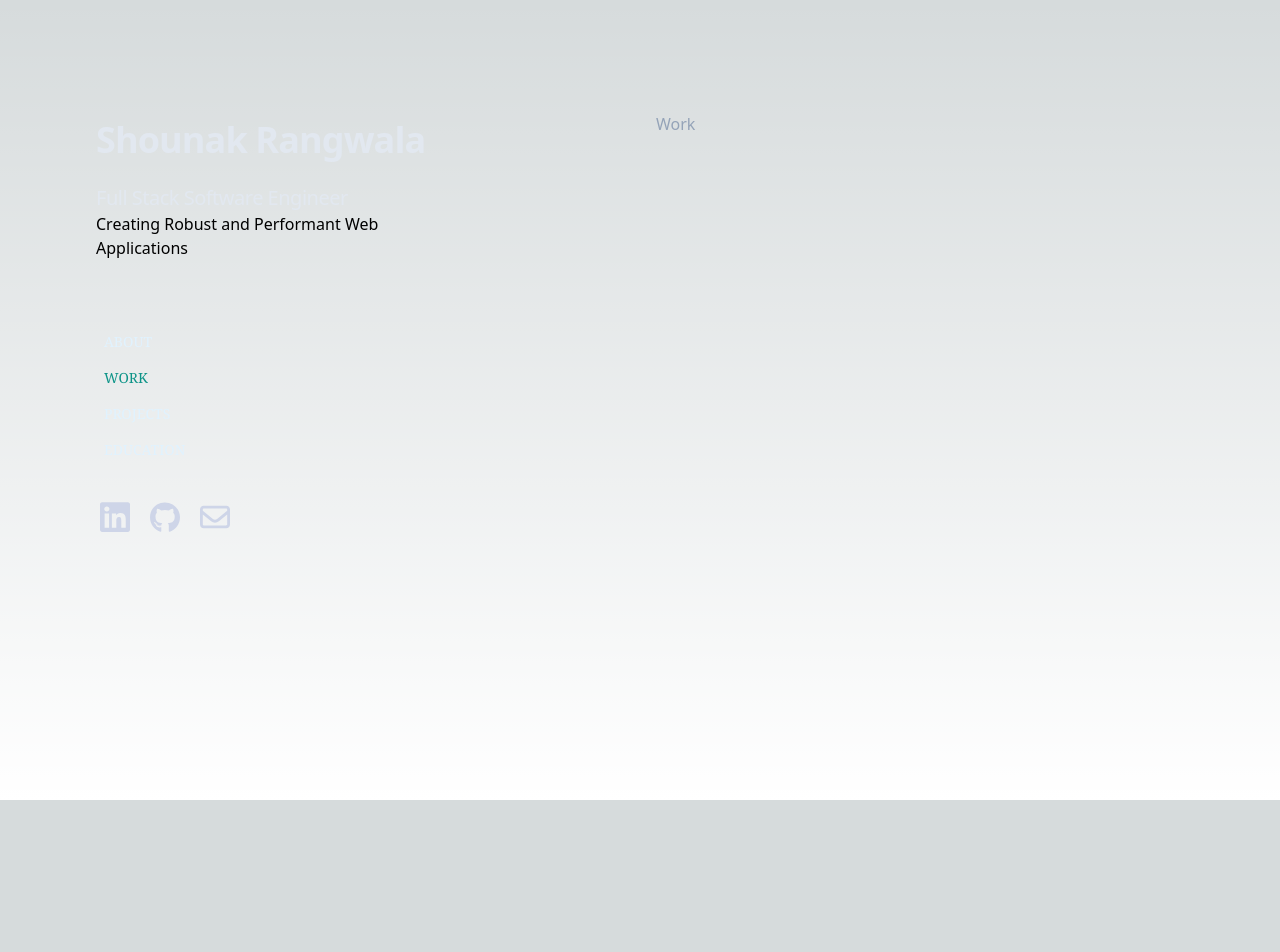
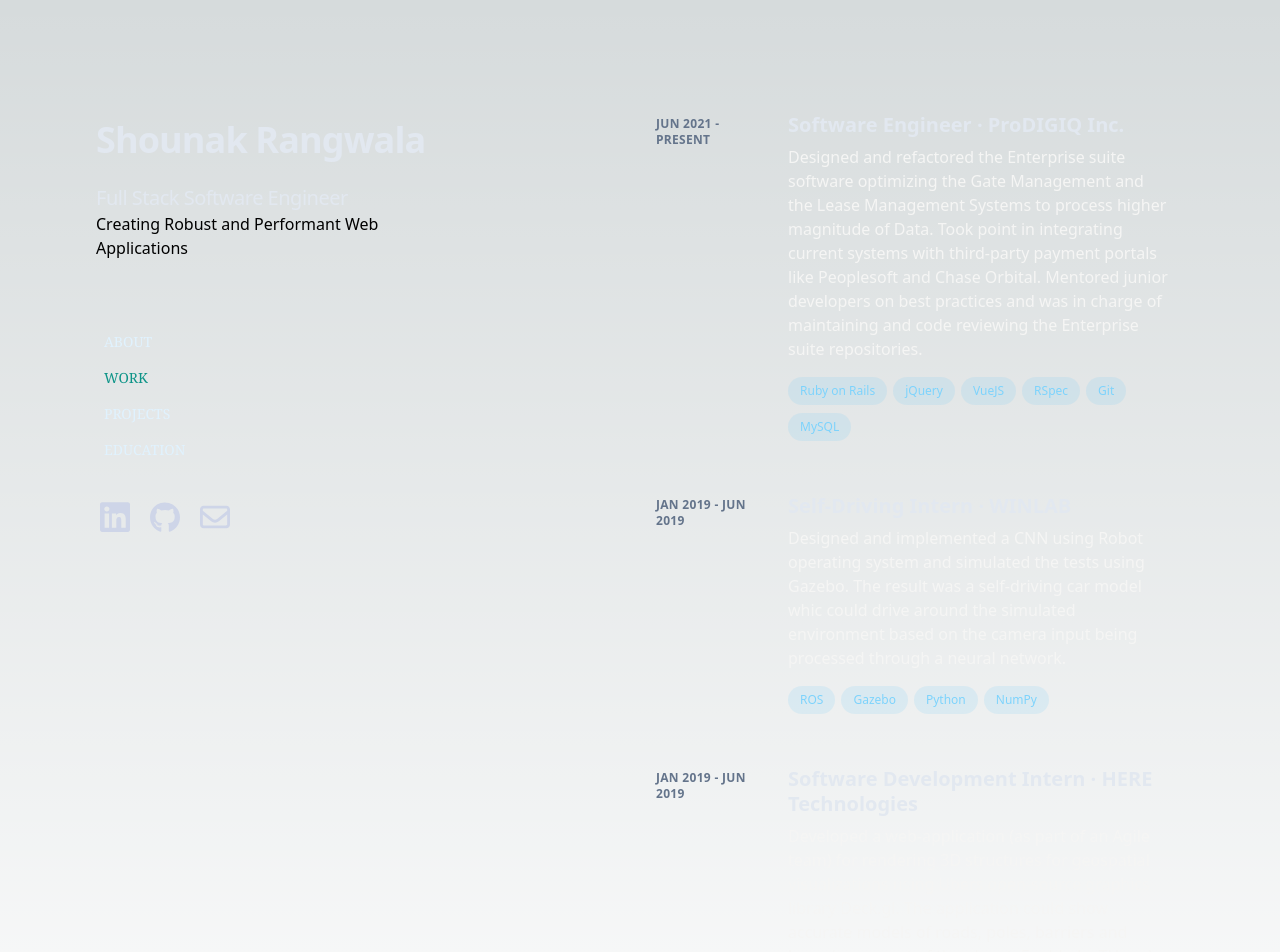
Before and after one commit to ShounakNR/nextjs-portfolio, a Next.js app: page /work in a window 1280 px wide. Shown: the top 952 px of the page. Before the commit the page ends 800 px from the top, so only its background shows below. Built offline with nearby package versions, Linux system fonts and the light colour scheme.

Commit message:
Added the content for work page

```diff
--- a/app/work/page.tsx
+++ b/app/work/page.tsx
@@ -1,7 +1,19 @@
-export default function Work(){
+import DisplayCard from "../components/DisplayCard/displaycard"
+import { CardData } from "../lib/interfaces"
+import { work } from "@/content/work"
+
+export default function Education(){
   return(
     <div className="p-4">
-      <p>Work</p>
+      <ul>
+        {work.map((work, index) => {
+          return(
+            <li className="mb-12" key={index}>
+              <DisplayCard props={work as CardData}/>
+            </li>
+          )
+        })}
+      </ul>
     </div>
   )
 }
--- a/content/work.tsx
+++ b/content/work.tsx
@@ -0,0 +1,87 @@
+export const work = [
+  {
+    sidebar: 'Jun 2021 - Present',
+    header: 'Software Engineer · ProDIGIQ Inc.',
+    body:'Designed and refactored the Enterprise suite software optimizing the Gate Management and the Lease Management Systems to process higher magnitude of Data. Took point in integrating current systems with third-party payment portals like Peoplesoft and Chase Orbital. Mentored junior developers on best practices and was in charge of maintaining and code reviewing the Enterprise suite repositories.',
+    link: undefined,
+    skills: {
+      skills:
+        [
+          {
+            name: 'Ruby on Rails',
+            color: 'lime'
+          },
+          {
+            name: 'jQuery',
+            color: 'emerald'
+          },
+          {
+            name: 'VueJS',
+            color: 'slate'
+          },
+          {
+            name: 'RSpec',
+            color: 'slate'
+          },
+          {
+            name: 'Git',
+            color: 'slate'
+          },
+          {
+            name: 'MySQL',
+            color: 'slate'
+          }
+        ]
+    }
+  },
+  {
+    sidebar: 'Jan 2019 - Jun 2019',
+    header: 'Self-Driving Intern · WINLAB',
+    body:'Designed and implemented a CNN using Robot operating system and simulated the tests using Gazebo. The result was a self-driving car model whic could drive around the simulated environment based on the camera input being processed through a neural network. ',
+    link: undefined,
+    skills: {
+      skills:
+        [
+          {
+            name: 'ROS',
+            color: 'lime'
+          },
+          {
+            name: 'Gazebo',
+            color: 'emerald'
+          },
+          {
+            name: 'Python',
+            color: 'slate'
+          },
+          {
+            name: 'NumPy',
+            color: 'slate'
+          }
+        ]
+    }
+  },
+  {
+    sidebar: 'Jan 2019 - Jun 2019',
+    header: 'Software Development Intern · HERE Technologies',
+    body:'Developed a web-application (as part of an Agile team) for rendering 3D structures for geospatial visualizations using Ubers open-source graphics library Deck.gl. The application could show accurate models of roads, poles, barriers and lanes in any part of the planet. Enabled a THree.js camera to traverse through a road on the visualization with adjustable speed.',
+    link: undefined,
+    skills: {
+      skills:
+        [
+          {
+            name: 'Javascript',
+            color: 'lime'
+          },
+          {
+            name: 'Deck.GL',
+            color: 'emerald'
+          },
+          {
+            name: 'ThreeJS',
+            color: 'slate'
+          }
+        ]
+    }
+  },
+]
```
